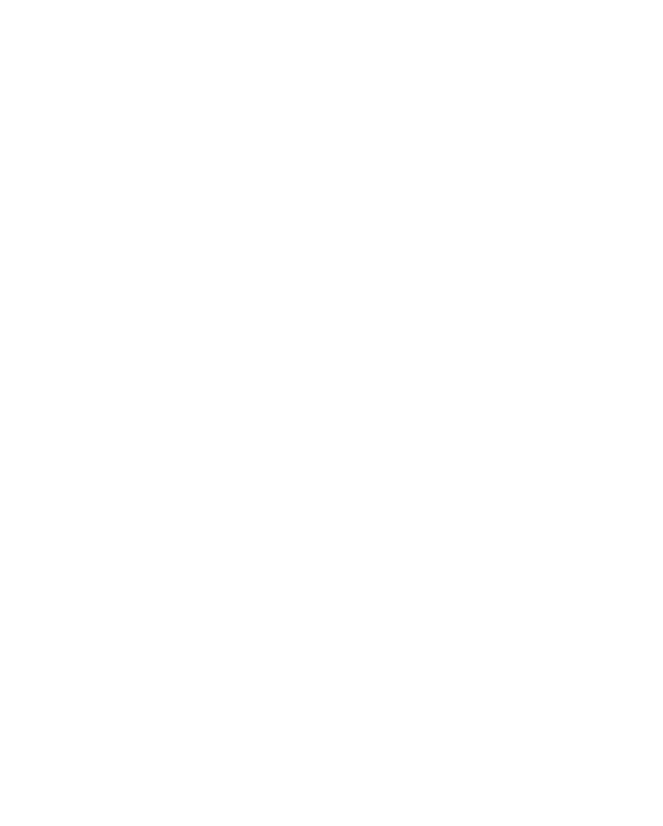
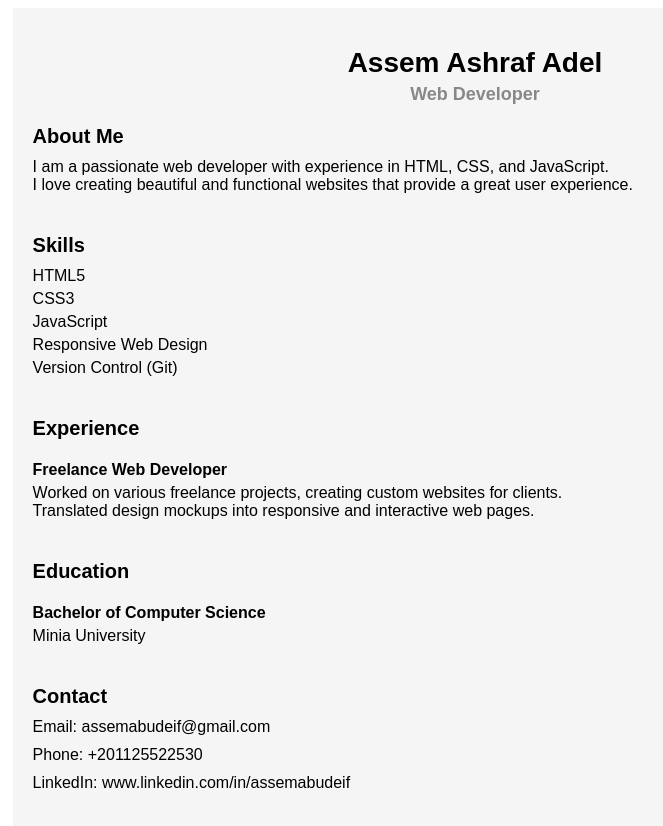
Before and after one commit to assemabudeif/Assem-Portfolio, a plain HTML site: page pages/cv.html in a window 1280 px wide. Shown: the whole page, without its empty margins (165-828 px from the left). Before the commit the page ends 800 px from the top, so only its background shows below. Drawn offline with Linux system fonts and the light colour scheme.

Commit message:
finish project

```diff
--- a/CSS/style.css
+++ b/CSS/style.css
@@ -116,5 +116,6 @@ nav ul li a:hover {
     padding: 2em;
     box-sizing: border-box;
     margin: 0;
+    font-size: 1vw;
 
 }
--- a/pages/cv.html
+++ b/pages/cv.html
@@ -6,10 +6,174 @@
     <meta content="width=device-width, initial-scale=1.0" name="viewport">
 
     <title>Title</title>
+
+    <style>
+        .resume {
+            max-width: 70%;
+            margin: 0 auto;
+            padding: 20px;
+            font-family: Arial, sans-serif;
+            background-color: #f5f5f5;
+        }
+
+
+        header {
+            text-align: center;
+            margin-bottom: 20px;
+        }
+
+
+        h1 {
+            font-size: 28px;
+            margin-bottom: 5px;
+        }
+
+
+        h2 {
+            font-size: 18px;
+            color: #888;
+            margin-top: 0;
+        }
+
+        section {
+            margin-bottom: 5vh;
+        }
+
+        h3 {
+            font-size: 20px;
+            margin-bottom: 10px;
+        }
+
+        ul {
+            list-style-type: none;
+            padding: 0;
+            margin: 0;
+        }
+
+        li {
+            margin-bottom: 5px;
+        }
+
+        h4 {
+            font-size: 16px;
+            margin-bottom: 5px;
+        }
+
+
+        p {
+            margin: 0;
+        }
+
+
+        .contact li {
+            margin-bottom: 10px;
+        }
+
+        .contact li a {
+            color: #333;
+            text-decoration: none;
+        }
+
+        .contact li a:hover {
+            text-decoration: underline;
+        }
+
+        section:hover {
+            transform: scale(1.2);
+            margin-left: 10%;
+            margin-top: 20px;
+
+        }
+
+        h1,
+        h2,
+        h3,
+        h4 {
+            transition: color 0.3s ease-in-out;
+        }
+
+        header:hover {
+            transform: scale(1.3);
+        }
+
+        h1:hover,
+        h2:hover,
+        h3:hover,
+        h4:hover {
+            color: #ff6600;
+            cursor: pointer;
+        }
+
+        ul li:hover {
+            margin-left: 10px;
+            cursor: pointer;
+        }
+
+        .contact li a:hover {
+            color: #ff6600;
+            cursor: pointer;
+        }
+    </style>
 </head>
 
 <body>
-
+    <div class="resume">
+        <header>
+            <h1>Assem Ashraf Adel</h1>
+            <h2>Web Developer</h2>
+        </header>
+        <section>
+            <h3>About Me</h3>
+            <p>
+                I am a passionate web developer with experience in HTML,
+                CSS,
+                and JavaScript.
+                <br>
+                I love creating beautiful and functional websites that provide a great user experience.
+            </p>
+        </section>
+        <section>
+            <h3>Skills</h3>
+            <ul>
+                <li>HTML5</li>
+                <li>CSS3</li>
+                <li>JavaScript</li>
+                <li>Responsive Web Design</li>
+                <li>Version Control (Git)</li>
+            </ul>
+        </section>
+        <section>
+            <h3>Experience</h3>
+            <ul>
+                <li>
+                    <h4>Freelance Web Developer</h4>
+                    <p>
+                        Worked on various freelance projects, creating custom websites for clients.
+                        <br>
+                        Translated design mockups into responsive and interactive
+                        web pages.
+                    </p>
+                </li>
+            </ul>
+        </section>
+        <section>
+            <h3>Education</h3>
+            <ul>
+                <li>
+                    <h4>Bachelor of Computer Science</h4>
+                    <p>Minia University</p>
+                </li>
+            </ul>
+        </section>
+        <section class="contact">
+            <h3>Contact</h3>
+            <ul>
+                <li>Email: assemabudeif@gmail.com</li>
+                <li>Phone: +201125522530</li>
+                <li>LinkedIn: www.linkedin.com/in/assemabudeif</li>
+            </ul>
+        </section>
+    </div>
 </body>
 
 </html>
```
